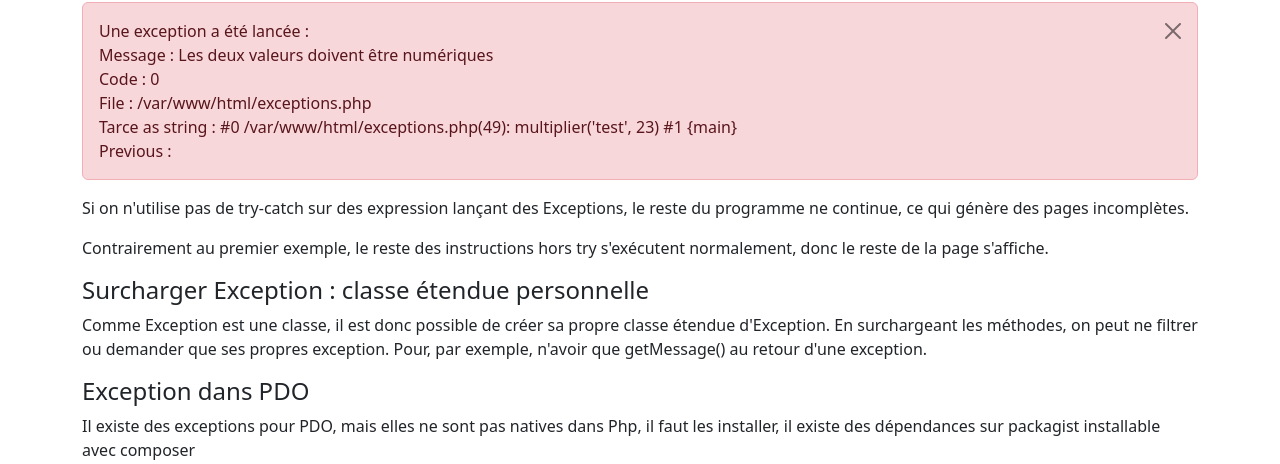
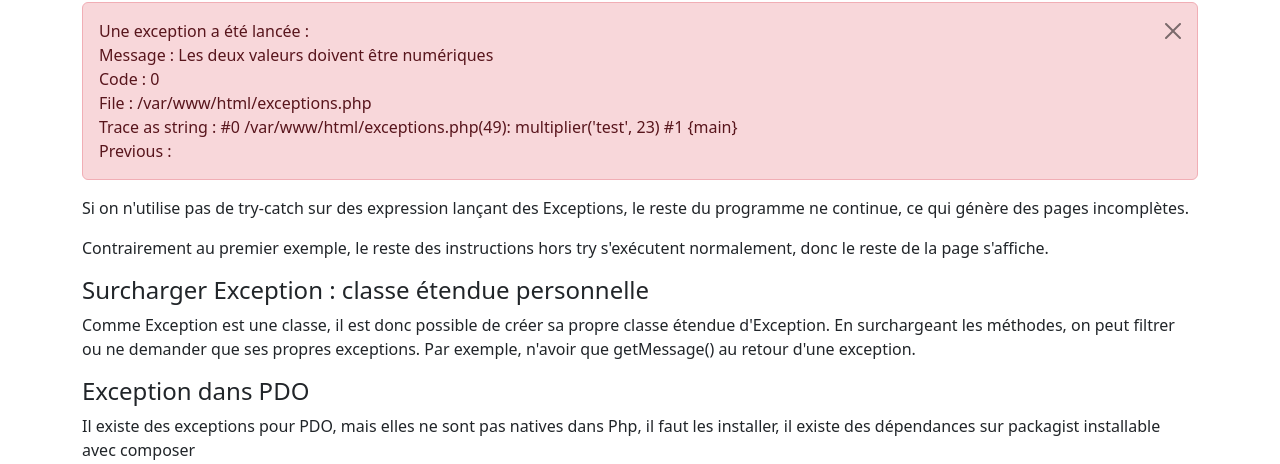
Before and after one commit to nicoduflot/2024-07-08-php-avance, a PHP site: page /exceptions.php in a window 1280 px wide. Shown: the part 363-827 px from the top of the page. Run offline with PHP 8.4, Linux system fonts and the light colour scheme.

Commit message:
Exception pt 2 classe MonException

```diff
--- a/exceptions.php
+++ b/exceptions.php
@@ -54,7 +54,7 @@ use Utils\Tools;
                     Message : '. $e->getMessage() .'<br />
                     Code : '. $e->getCode() .'<br />
                     File : '. $e->getFile() .'<br />
-                    Tarce as string : '. $e->getTraceAsString() .'<br />
+                    Trace as string : '. $e->getTraceAsString() .'<br />
                     Previous : '. $e->getPrevious() .'
                     <button type="button" class="btn-close" data-bs-dismiss="alert" aria-label="Close"></button>
                     </div>
@@ -66,16 +66,14 @@ use Utils\Tools;
                     le reste du programme ne continue, ce qui génère des pages incomplètes.
                 </p>
                 <p>
-                </p>
-                <p>
                     Contrairement au premier exemple, le reste des instructions hors try s'exécutent normalement,
                     donc le reste de la page s'affiche.
                 </p>
                 <h4>Surcharger Exception : classe étendue personnelle</h4>
                 <p>
                     Comme Exception est une classe, il est donc possible de créer sa propre classe étendue d'Exception.
-                    En surchargeant les méthodes, on peut ne filtrer ou demander que ses propres exception.
-                    Pour, par exemple, n'avoir que getMessage() au retour d'une exception.
+                    En surchargeant les méthodes, on peut filtrer ou ne demander que ses propres exceptions.
+                    Par exemple, n'avoir que getMessage() au retour d'une exception.
                 </p>
                 <h4>Exception dans PDO</h4>
                 <p>
```
Also changed, not shown: src/Classes/MonException.php (+15 -0 lines).
